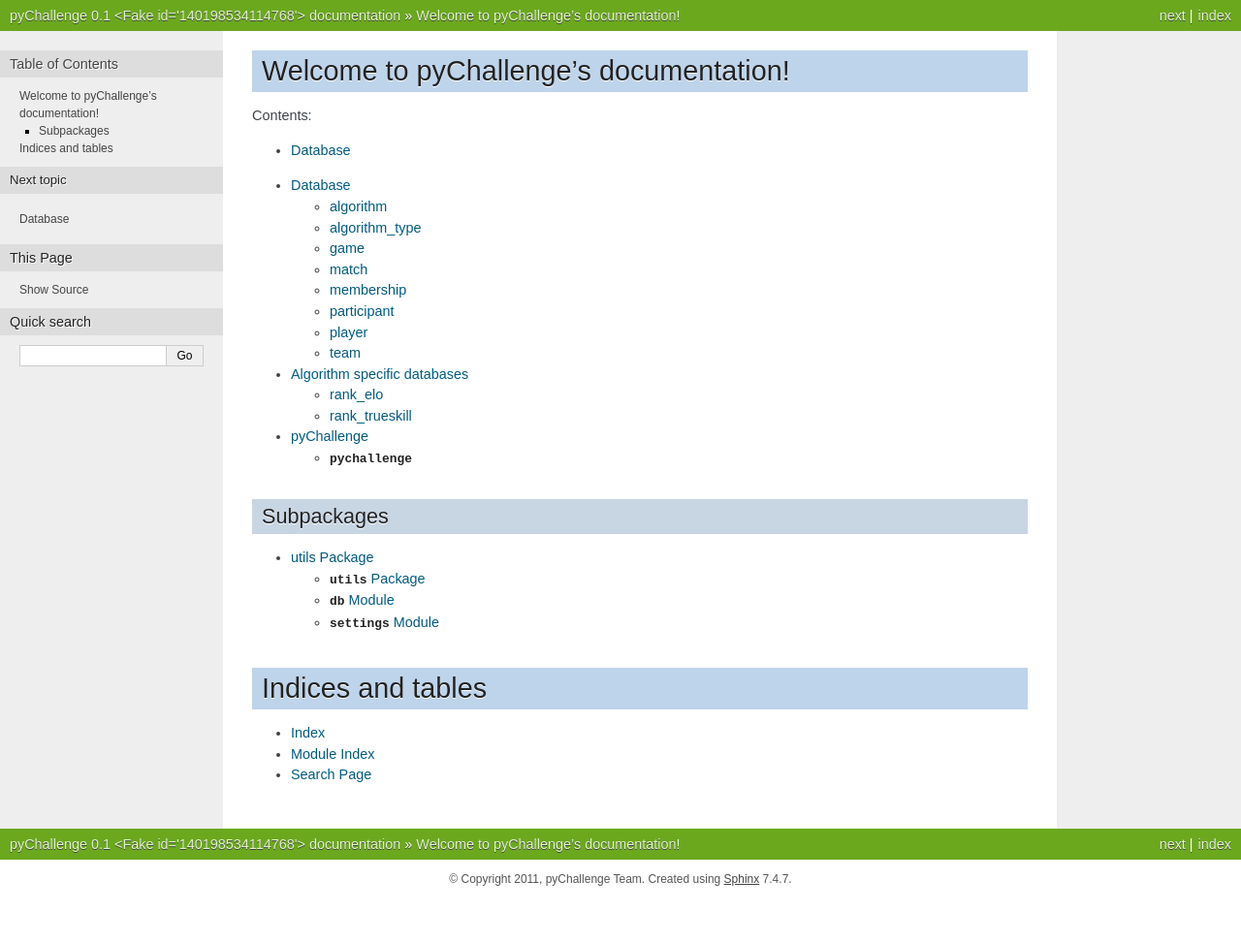
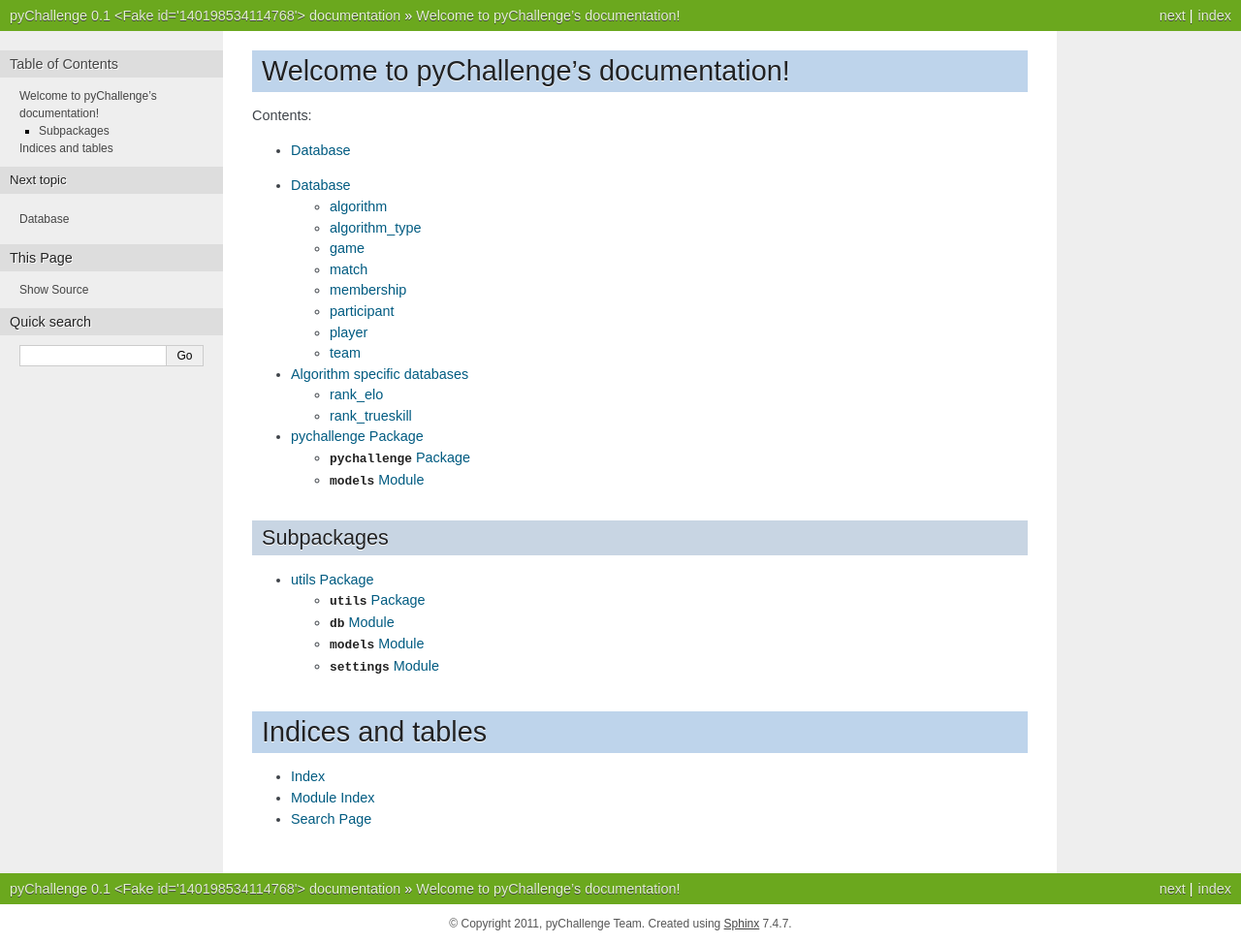
Before and after one commit to MarkusH/pyChallenge, a Sphinx documentation site: the page built from docs/source/index.rst, in a window 1280 px wide. Shown: the whole page at 97% size. Built offline with Sphinx 7.4.7, drawn with Linux system fonts in a browser that asks for light colours; formulas are drawn with MathJax 3; before the commit the page ends 927 px from its top, so only the background shows below that.

Commit message:
adjust docs to latest changes

```diff
--- a/docs/source/pychallenge.rst
+++ b/docs/source/pychallenge.rst
@@ -1,10 +1,19 @@
-pyChallenge
-===========
+pychallenge Package
+===================
 
-:mod:`pychallenge`
-------------------
+:mod:`pychallenge` Package
+--------------------------
 
 .. automodule:: pychallenge
     :members:
     :undoc-members:
     :show-inheritance:
+
+
+:mod:`models` Module
+--------------------
+
+.. automodule:: pychallenge.models
+    :members:
+    :undoc-members:
+    :show-inheritance:
--- a/docs/source/pychallenge.utils.rst
+++ b/docs/source/pychallenge.utils.rst
@@ -19,6 +19,15 @@ utils Package
     :show-inheritance:
 
 
+:mod:`models` Module
+----------------------
+
+.. automodule:: pychallenge.utils.models
+    :members:
+    :undoc-members:
+    :show-inheritance:
+
+
 :mod:`settings` Module
 ----------------------
 
```
